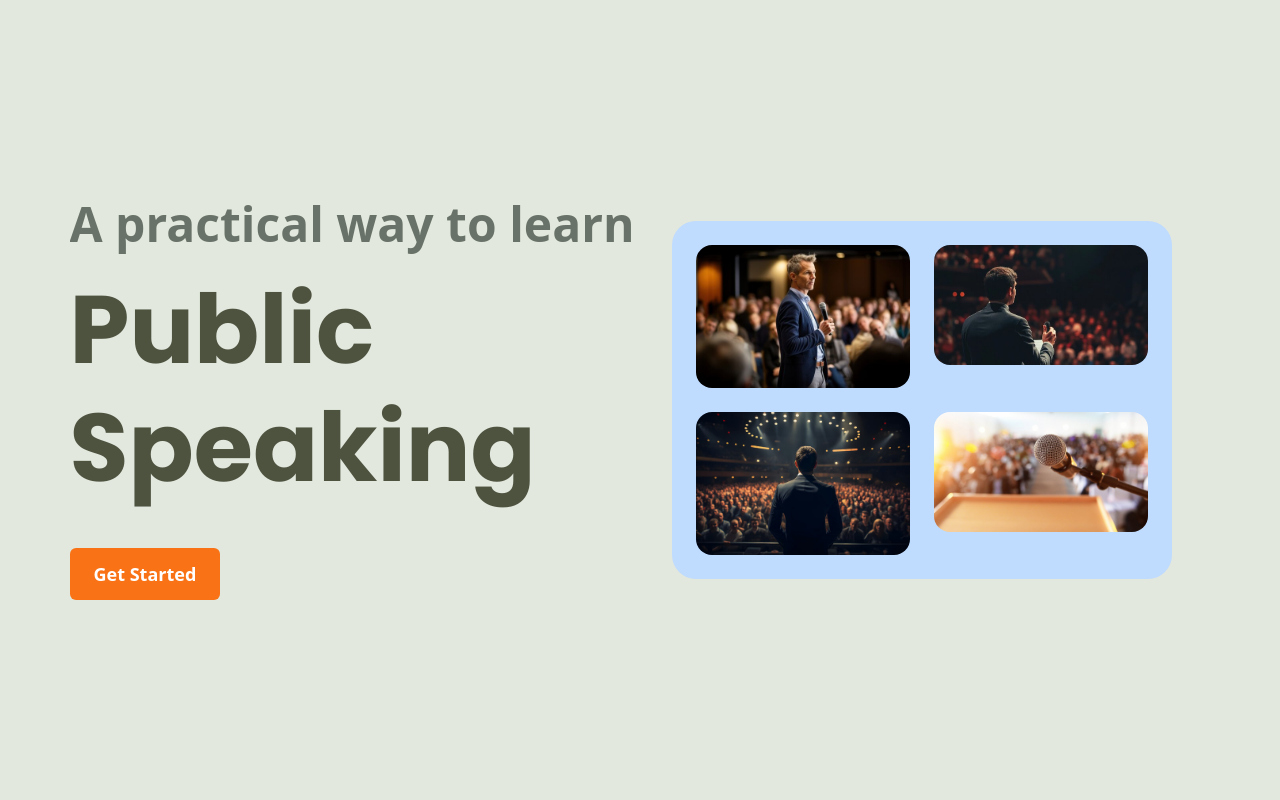
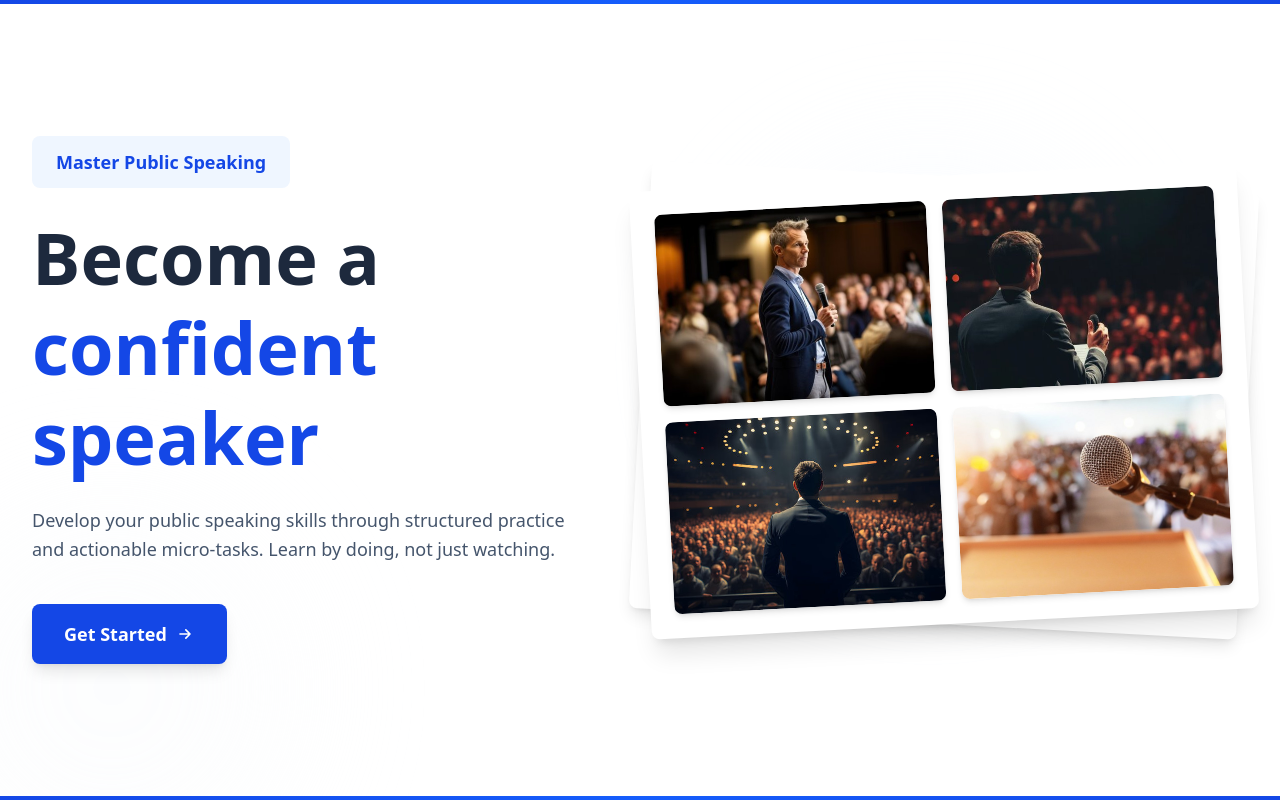
Before and after one commit to Harsh99830/STED-LS, a React (Vite) app: page / in a window 1280 px wide. Built offline with nearby package versions, Linux system fonts and the light colour scheme; no server answers.

Commit message:
Changes fro my side

```diff
--- a/src/Pages/Start.jsx
+++ b/src/Pages/Start.jsx
@@ -2,86 +2,118 @@
 import { Link } from 'react-router-dom';
 import { motion } from 'framer-motion';
 import speaker from '../assets/speaker.jpg';
-  import speak from '../assets/speak.jpg'
-  import ano from '../assets/ano.jpg'
-  import mic from '../assets/mic.jpg'
+import speak from '../assets/speak.jpg';
+import ano from '../assets/ano.jpg';
+import mic from '../assets/mic.jpg';
 
 function Start() {
   return (
+    <div className="min-h-screen bg-white relative overflow-hidden">
+      {/* Professional top accent line */}
+      <div className="absolute top-0 left-0 w-full h-1 bg-gradient-to-r from-blue-700 via-blue-600 to-blue-700" />
+
+      {/* Subtle background decorations */}
+      <div className="absolute top-40 right-40 w-96 h-96 bg-blue-50 rounded-full opacity-30 blur-3xl" />
+      <div className="absolute -bottom-20 -left-20 w-96 h-96 bg-slate-50 rounded-full opacity-30 blur-3xl" />
+
       <motion.div
         initial={{ opacity: 0 }}
         animate={{ opacity: 1 }}
-        transition={{ duration: 1 }}
-        className="bg-[#E2E8DD] via-[#BAE6FD] to-[#DFF6FF] w-full min-h-[100dvh] flex flex-col lg:flex-row items-center justify-center px-6 lg:px-16 overflow-hidden"
+        transition={{ duration: 0.8 }}
+        className="container mx-auto px-6 lg:px-8 min-h-screen flex flex-col lg:flex-row items-center justify-center relative z-10"
       >
         {/* Left Section: Text */}
         <motion.div
           initial={{ x: -50, opacity: 0 }}
           animate={{ x: 0, opacity: 1 }}
-          transition={{ delay: 0.3, duration: 0.8, ease: 'easeOut' }}
-          className="flex flex-col items-start text-center lg:text-left max-w-xl overflow-hidden"
+          transition={{ delay: 0.2, duration: 0.8 }}
+          className="flex flex-col items-start text-center lg:text-left lg:w-1/2 lg:pr-12"
         >
-          <p className="text-3xl sm:text-4xl md:text-5xl font-semibold text-[#697268] mb-6 font-sans">
-            A practical way to learn
+          <motion.div
+            initial={{ scale: 0.9 }}
+            animate={{ scale: 1 }}
+            transition={{ duration: 0.5 }}
+            className="inline-block bg-blue-50 rounded-lg px-6 py-3 mb-6"
+          >
+            <span className="text-blue-700 font-semibold text-lg">
+              Master Public Speaking
+            </span>
+          </motion.div>
+
+          <h1 className="text-5xl sm:text-6xl lg:text-7xl font-bold text-slate-800 mb-6 leading-tight">
+            <span className="block">Become a</span>
+            <span className="block text-blue-700">
+              confident speaker
+            </span>
+          </h1>
+
+          <p className="text-lg text-slate-600 mb-10 max-w-xl leading-relaxed">
+            Develop your public speaking skills through structured practice and actionable micro-tasks.
+            Learn by doing, not just watching.
           </p>
-          <h1 className="text-5xl sm:text-6xl md:text-7xl lg:text-8xl font-extrabold text-[#4E5340] mb-10 leading-tight font-serif public-speaking">
-            <span className="block leading-[1.2]">Public</span>
-            <span className="block">Speaking</span>
-          </h1>
+
           <Link to="/login">
             <motion.button
-              whileHover={{
-                scale: 1.1,
-                boxShadow: '0 0 15px rgba(249, 115, 22, 0.8)', // Orange glow
-                backgroundColor: '#EA580C', // Deep Orange on hover
-              }}
-              whileTap={{ scale: 0.95 }}
-              className="px-6 py-3 bg-[#F97316] text-white text-lg rounded-md transition font-semibold"
+              whileHover={{ scale: 1.02, translateY: -2 }}
+              whileTap={{ scale: 0.98 }}
+              className="bg-blue-700 hover:bg-blue-800 text-white px-8 py-4
+                       rounded-lg font-semibold text-lg shadow-lg
+                       transition-all duration-300 flex items-center group"
             >
               Get Started
+              <svg
+                className="w-5 h-5 ml-2 transform group-hover:translate-x-1 transition-transform"
+                fill="none"
+                stroke="currentColor"
+                viewBox="0 0 24 24"
+              >
+                <path strokeLinecap="round" strokeLinejoin="round" strokeWidth="2" d="M13 7l5 5m0 0l-5 5m5-5H6" />
+              </svg>
             </motion.button>
           </Link>
         </motion.div>
-        {/* Right Section: Image with Colored Box */}
+
+        {/* Right Section: Image Grid */}
         <motion.div
           initial={{ x: 50, opacity: 0 }}
           animate={{ x: 0, opacity: 1 }}
-          transition={{ delay: 0.6, duration: 0.8, ease: 'easeOut' }}
-          className="w-full lg:w-1/2 flex justify-center mt-10 lg:mt-0"
+          transition={{ delay: 0.4, duration: 0.8 }}
+          className="w-full lg:w-1/2 flex justify-center mt-12 lg:mt-0"
         >
-          <div className="grid grid-cols-2 gap-6 bg-[#BFDBFE] rounded-3xl p-4 sm:p-6 max-w-[500px]">
+          <div className="relative">
+            {/* Background card */}
+            <div className="absolute inset-0 bg-white shadow-lg rounded-lg transform rotate-3" />
+
+            <div className="relative bg-white p-6 shadow-xl rounded-lg transform -rotate-3 hover:rotate-0 transition-transform duration-500">
+              <div className="grid grid-cols-2 gap-4">
+                {[
+                  { src: speaker, alt: "Speaker" },
+                  { src: speak, alt: "Speaking Practice" },
+                  { src: ano, alt: "Another Speaker" },
+                  { src: mic, alt: "Mic" }
+                ].map((img, index) => (
+                  <motion.div
+                    key={index}
+                    whileHover={{ scale: 1.05 }}
+                    className="relative group overflow-hidden rounded-lg shadow-md"
+                  >
                     <motion.img
-              src={speaker}
-              alt="Speaker"
-              className="w-full h-auto object-contain rounded-2xl"
-              whileHover={{ scale: 1.05, rotate: 2 }}
-              transition={{ type: 'spring', stiffness: 300 }}
+                      src={img.src}
+                      alt={img.alt}
+                      className="w-full h-48 object-cover transform transition-transform duration-300 group-hover:scale-110"
                     />
-            <motion.img
-              src={speak}
-              alt="Speaking Practice"
-              className="w-full h-auto object-contain rounded-2xl"
-              whileHover={{ scale: 1.05, rotate: 2 }}
-              transition={{ type: 'spring', stiffness: 300 }}
-            />
-            <motion.img
-              src={ano}
-              alt="Another Speaker"
-              className="w-full h-auto object-contain rounded-2xl"
-              whileHover={{ scale: 1.05, rotate: 2 }}
-              transition={{ type: 'spring', stiffness: 300 }}
-            />
-            <motion.img
-              src={mic}
-              alt="Mic"
-              className="w-full h-auto object-contain rounded-2xl"
-              whileHover={{ scale: 1.05, rotate: 2 }}
-              transition={{ type: 'spring', stiffness: 300 }}
-            />
+                    <div className="absolute inset-0 bg-gradient-to-t from-slate-900/50 to-transparent opacity-0 group-hover:opacity-100 transition-opacity duration-300" />
+                  </motion.div>
+                ))}
+              </div>
+            </div>
           </div>
         </motion.div>
+      </motion.div>
 
-      </motion.div>
+      {/* Professional bottom accent line */}
+      <div className="absolute bottom-0 left-0 w-full h-1 bg-gradient-to-r from-blue-700 via-blue-600 to-blue-700" />
+    </div>
   );
 }
 
--- a/src/components/TaskCard.jsx
+++ b/src/components/TaskCard.jsx
@@ -61,7 +61,7 @@ export default function TaskCard({ task }) {
               <div className="bg-white p-3 rounded-xl border w-80 shadow max-h-40">
                 <strong className="block mb-2">🎯 Objectives</strong>
                 <ul className="list-disc ml-5 space-y-1 text-sm">
-                  {task.objective && Object.values(task.objective).map((obj, i) => (
+                  {Object.values(task.objective).map((obj, i) => (
                     <li key={i}>{obj}</li>
                   ))}
                 </ul>
```
Lines whose indentation alone changed are shown as unchanged.
